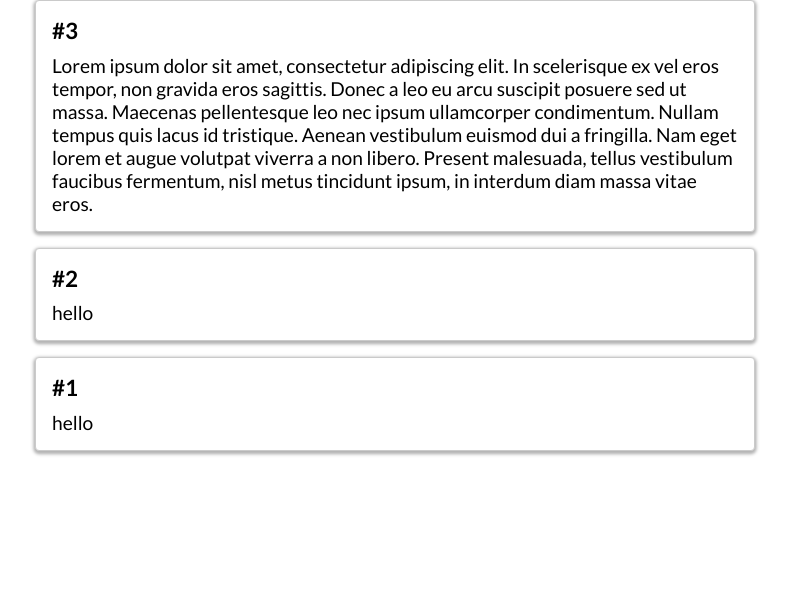
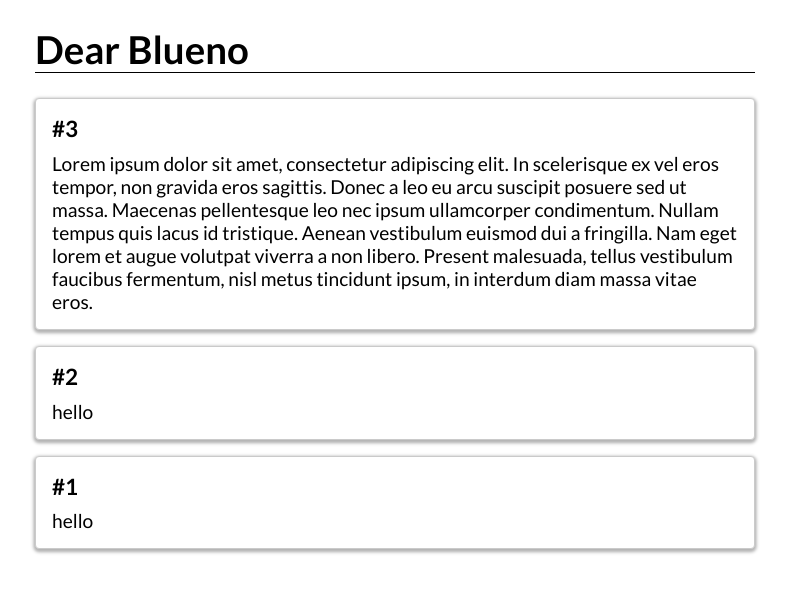
Before and after one commit to Dear-Blueno/dearblueno, a React (Create React App) app in the folder client/: page / in a window 1280 px wide. Shown: the top 592 px of the page, without its empty margins (245-1034 px from the left). Built offline with nearby package versions, Linux system fonts and the light colour scheme.

Commit message:
Header Work

```diff
--- a/client/src/App.tsx
+++ b/client/src/App.tsx
@@ -1,10 +1,12 @@
 import React from 'react';
 import './App.css';
 import Feed from './components/feed/Feed';
+import Header from './components/header/Header';
 
 function App() {
   return (
     <div className="App">
+      <Header></Header>
       <Feed></Feed>
     </div>
   );
--- /dev/null
+++ b/client/src/components/header/Header.css
@@ -0,0 +1,12 @@
+.Header {
+  margin-top: 1rem;
+  padding: 0;
+  background-color: #ffffff;
+  width: 45rem;
+  margin-left: auto;
+  margin-right: auto;
+}
+
+#HeaderText {
+  border-bottom: 1px solid #000000;
+}
--- /dev/null
+++ b/client/src/components/header/Header.tsx
@@ -0,0 +1,14 @@
+import "./Header.css";
+
+interface HeaderProps {
+}
+
+function Header(props : HeaderProps) {
+    return (
+      <div className="Header">
+        <h1 id="HeaderText">Dear Blueno</h1>
+      </div>
+    );
+  }
+
+  export default Header;
```
Also changed, not shown: client/src/components/header/HeaderButton.tsx (added, +14 -0 lines), 2 other files (tests, documents, lock files or other folders).
